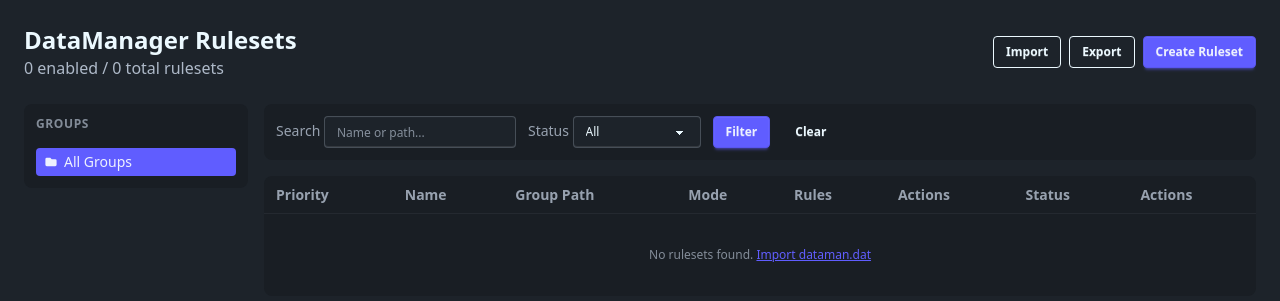
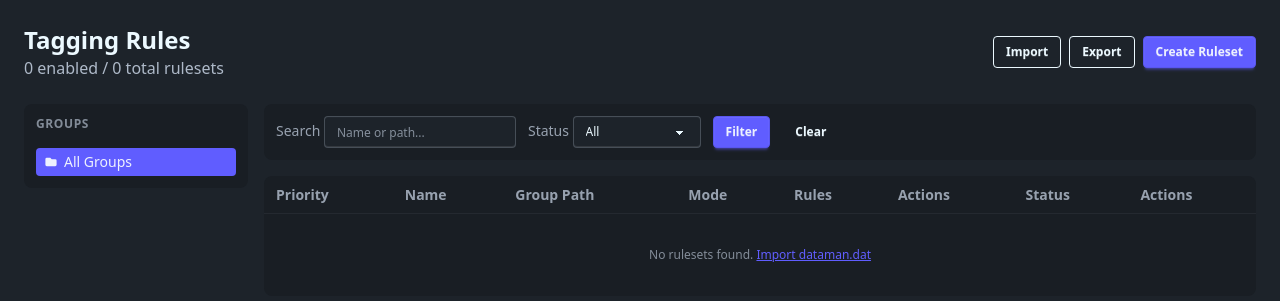
Before and after one commit to Nadiar/ComicManager, a Django app: page /tagging/rulesets/ in a window 1280 px wide. Shown: the part 66-367 px from the top of the page. Run offline with Django 5.2, Linux system fonts and the light colour scheme; data that the repository does not hold is empty; style sheets or scripts are compiled from the project's sources; parts of the project's set-up code (start-up, migrations or seed data) failed here and were passed over.

Commit message:
Rename navbar items and move Scraper to Settings: Tagging Rules, File Organizer (UI.8)

```diff
--- a/templates/base.html
+++ b/templates/base.html
@@ -47,10 +47,9 @@
           <details>
             <summary>Workflow</summary>
             <ul class="p-2 bg-base-200 rounded-box z-10 w-48">
-              <li><a href="/scraper/">Scraper</a></li>
-              <li><a href="/tagging/rulesets/">DataManager Rules</a></li>
+              <li><a href="/tagging/rulesets/">Tagging Rules</a></li>
               <li><a href="/tagging/publishers/">Publishers</a></li>
-              <li><a href="/organizer/profiles/">Organizer</a></li>
+              <li><a href="/organizer/profiles/">File Organizer</a></li>
               <li><a href="/organizer/path-audit/">Path Audit</a></li>
               <li><a href="/duplicates/">Duplicates</a></li>
             </ul>
--- a/templates/core/settings.html
+++ b/templates/core/settings.html
@@ -7,7 +7,10 @@
 
   <div class="flex items-center justify-between">
     <h1 class="text-3xl font-bold">Settings</h1>
-    <a href="{% url 'settings:log' %}" class="btn btn-outline btn-sm">Batch Log</a>
+    <div class="flex gap-2">
+      <a href="/scraper/" class="btn btn-outline btn-sm">Scraper</a>
+      <a href="{% url 'settings:log' %}" class="btn btn-outline btn-sm">Batch Log</a>
+    </div>
   </div>
 
   <!-- ComicVine Data Sources Status -->
--- a/templates/organizer/import.html
+++ b/templates/organizer/import.html
@@ -1,12 +1,12 @@
 {% extends "base.html" %}
-{% block title %}Import Profiles — Organizer — ComicManager{% endblock %}
+{% block title %}Import Profiles — File Organizer — ComicManager{% endblock %}
 {% block nav_organizer %}active{% endblock %}
 
 {% block content %}
 <div class="space-y-6">
 
   <div class="flex justify-between items-center">
-    <h1 class="text-3xl font-bold">Import Organizer Profiles</h1>
+    <h1 class="text-3xl font-bold">Import File Organizer Profiles</h1>
     <a href="{% url 'organizer:profile_list' %}" class="btn btn-ghost">Cancel</a>
   </div>
 
--- a/templates/organizer/profile_list.html
+++ b/templates/organizer/profile_list.html
@@ -1,12 +1,12 @@
 {% extends "base.html" %}
-{% block title %}Organizer Profiles — ComicManager{% endblock %}
+{% block title %}File Organizer — ComicManager{% endblock %}
 {% block nav_organizer %}active{% endblock %}
 
 {% block content %}
 <div class="space-y-6">
 
   <div class="flex justify-between items-center">
-    <h1 class="text-3xl font-bold">Library Organizer Profiles</h1>
+    <h1 class="text-3xl font-bold">File Organizer Profiles</h1>
     <div class="flex gap-2">
       <a href="{% url 'organizer:import' %}" class="btn btn-outline">Import .lop</a>
       <a href="{% url 'organizer:profile_create' %}" class="btn btn-primary">New Profile</a>
--- a/templates/tagging/import.html
+++ b/templates/tagging/import.html
@@ -1,6 +1,6 @@
 {% extends "base.html" %}
 
-{% block title %}Import DataManager Rules{% endblock %}
+{% block title %}Import Tagging Rules{% endblock %}
 
 {% block content %}
 <div class="mb-6">
@@ -10,7 +10,7 @@
       <li>Import</li>
     </ul>
   </div>
-  <h1 class="text-2xl font-bold">Import DataManager Rules</h1>
+  <h1 class="text-2xl font-bold">Import Tagging Rules</h1>
 </div>
 
 <div class="max-w-2xl">
--- a/templates/tagging/ruleset_detail.html
+++ b/templates/tagging/ruleset_detail.html
@@ -1,6 +1,6 @@
 {% extends "base.html" %}
 
-{% block title %}{{ ruleset.name }} - DataManager Rulesets{% endblock %}
+{% block title %}{{ ruleset.name }} - Tagging Rules{% endblock %}
 
 {% block content %}
 <div class="mb-6">
--- a/templates/tagging/ruleset_list.html
+++ b/templates/tagging/ruleset_list.html
@@ -1,11 +1,11 @@
 {% extends "base.html" %}
 
-{% block title %}DataManager Rulesets - ComicManager{% endblock %}
+{% block title %}Tagging Rules - ComicManager{% endblock %}
 
 {% block content %}
 <div class="flex justify-between items-center mb-6">
   <div>
-    <h1 class="text-2xl font-bold">DataManager Rulesets</h1>
+    <h1 class="text-2xl font-bold">Tagging Rules</h1>
     <p class="text-base-content/70">{{ enabled_count }} enabled / {{ total_count }} total rulesets</p>
   </div>
   <div class="flex gap-2">
```
